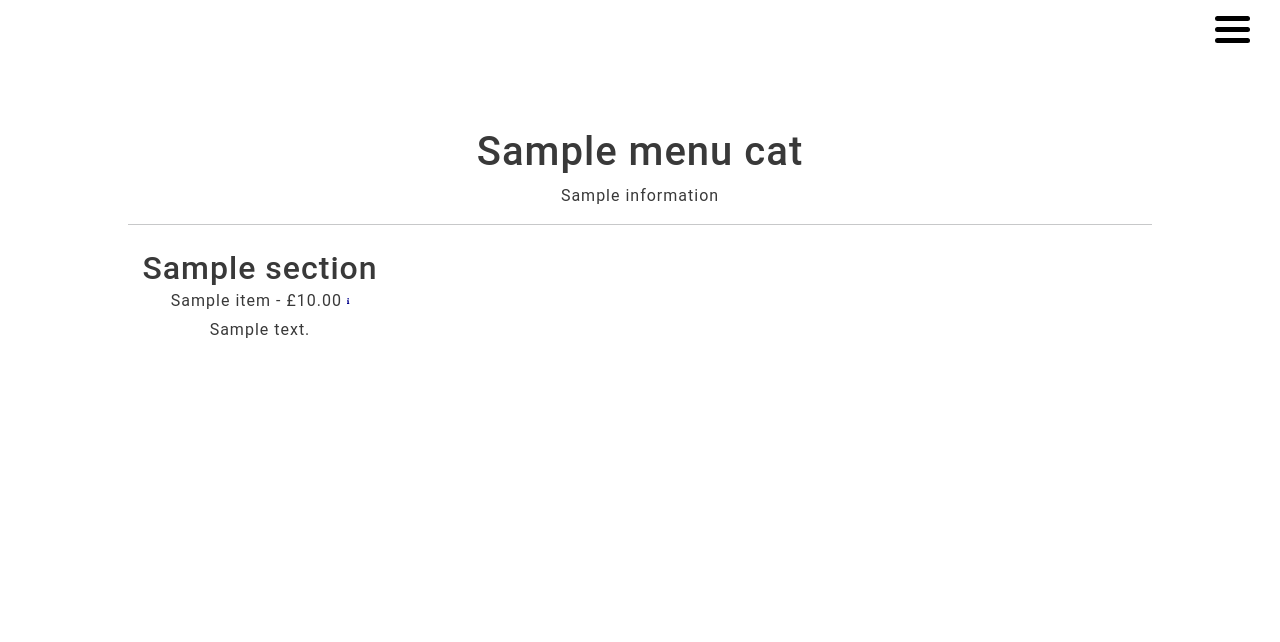
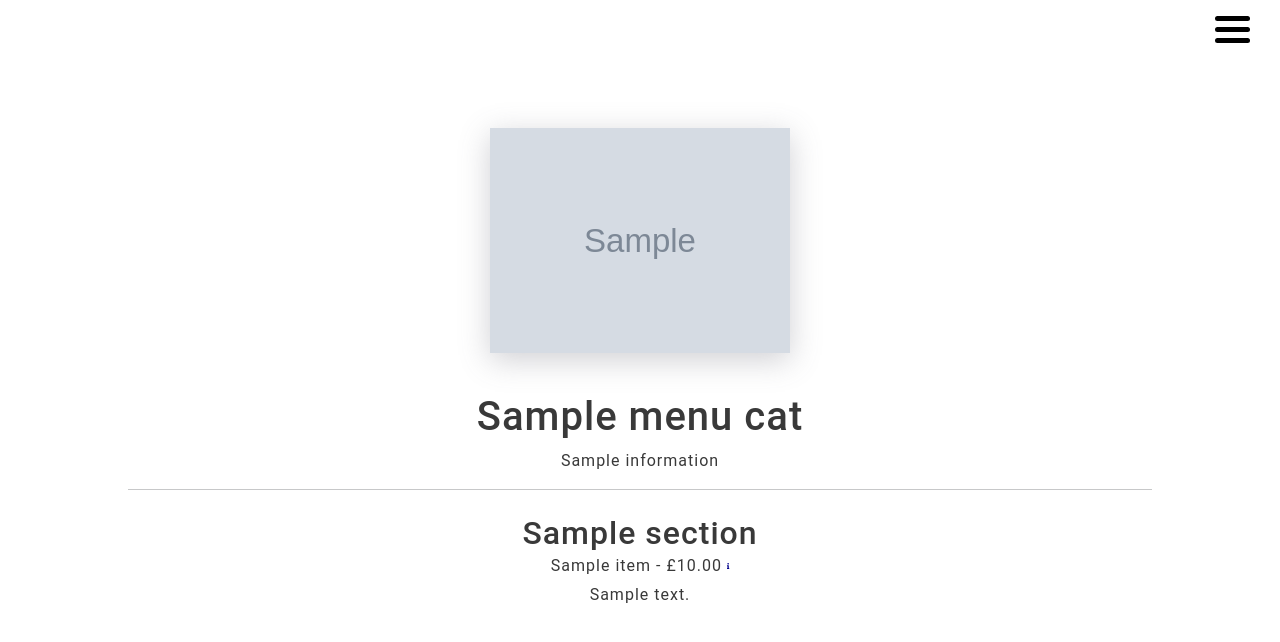
Before and after one commit to SamRocan/Restaurant-Website, a Django app: template restaurantsite/menu/templates/menu/menu.html in a window 1280 px wide. Shown: the top 642 px of the page. Run offline with Django 3.2, Linux system fonts and the light colour scheme; the template is opened without the code that fills it: most values are stand-ins (such as "Sample title", 1, 10 or a date in 2020); grey boxes marked "Sample" are stand-in pictures; some libraries are stand-ins or nearby versions.

Commit message:
Added menu image to menu page - Justified menu content to center

```diff
--- a/restaurantsite/menu/templates/menu/menu.html
+++ b/restaurantsite/menu/templates/menu/menu.html
@@ -4,12 +4,13 @@
 <link rel="stylesheet" href="{% static 'css/menu_style.css' %}">
 {% endblock %}
 {% block content %}
+<img id="menu_image" src="{{menu_cat.displayImage.url}}" width="300px">
 <h1>{{menu_cat.name}}</h1>
 <p>{{menu_cat.information|safe }}</p>
 <hr style="width: 80%; margin: auto;">
 <br>
 <div class="container">
-    <div class="row">
+    <div class="row justify-content-center">
     {% for x in menu_cat.sections.all %}
         <div class="col-md-4">
             <h2>{{x.name}}</h2>
--- a/restaurantsite/static/css/menu_style.css
+++ b/restaurantsite/static/css/menu_style.css
@@ -7,6 +7,13 @@ h1,h2,h3,h4,p {
     letter-spacing: 1px;
     color: #393939;
 }
+#menu_image{
+    display: block;
+    margin-left: auto;
+    margin-right: auto;
+    margin-bottom: 40px;
+    box-shadow: rgba(100, 100, 111, 0.3) 0px 7px 29px 0px;
+}
 span{
     color: black;
 }
```
